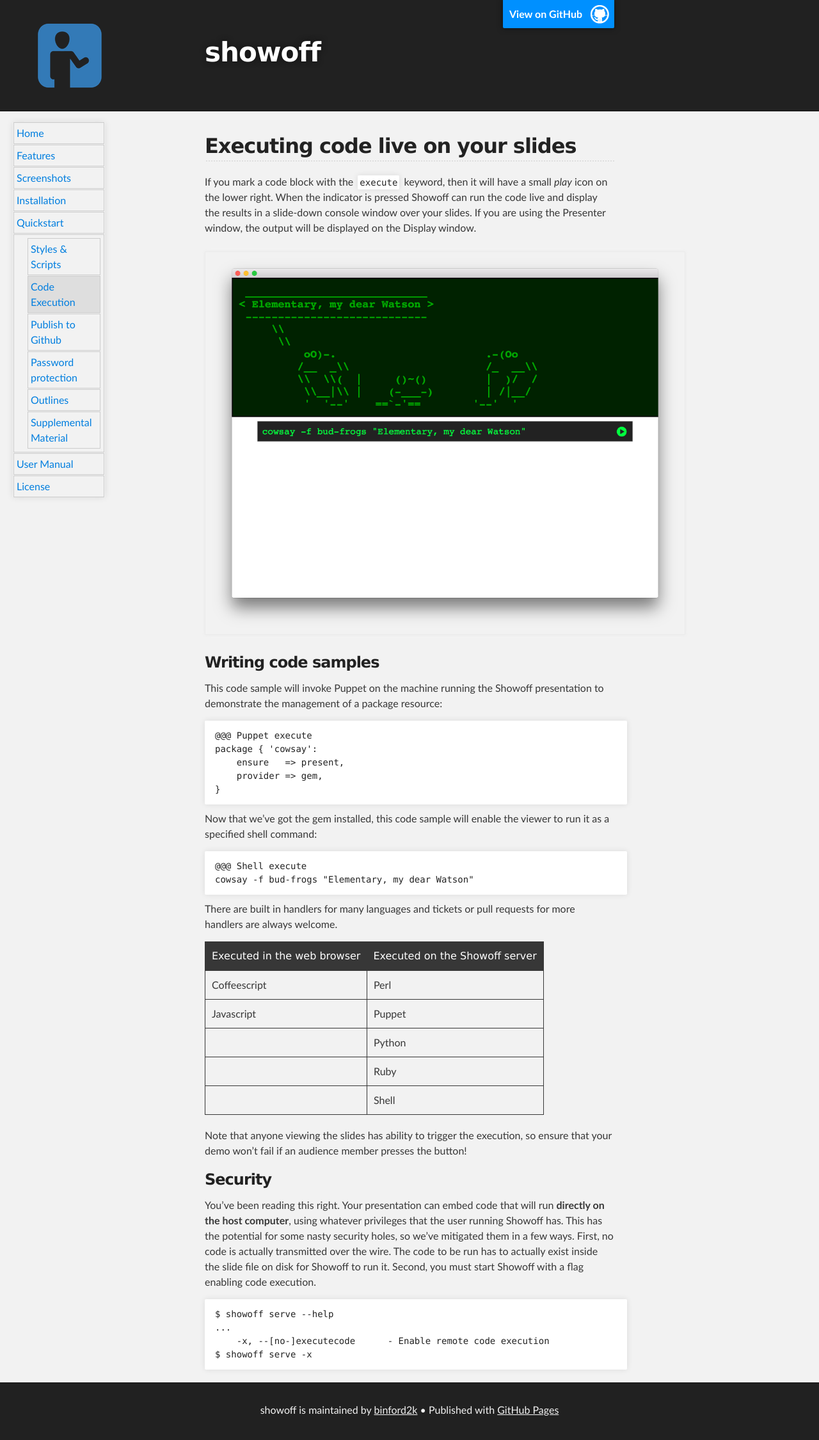
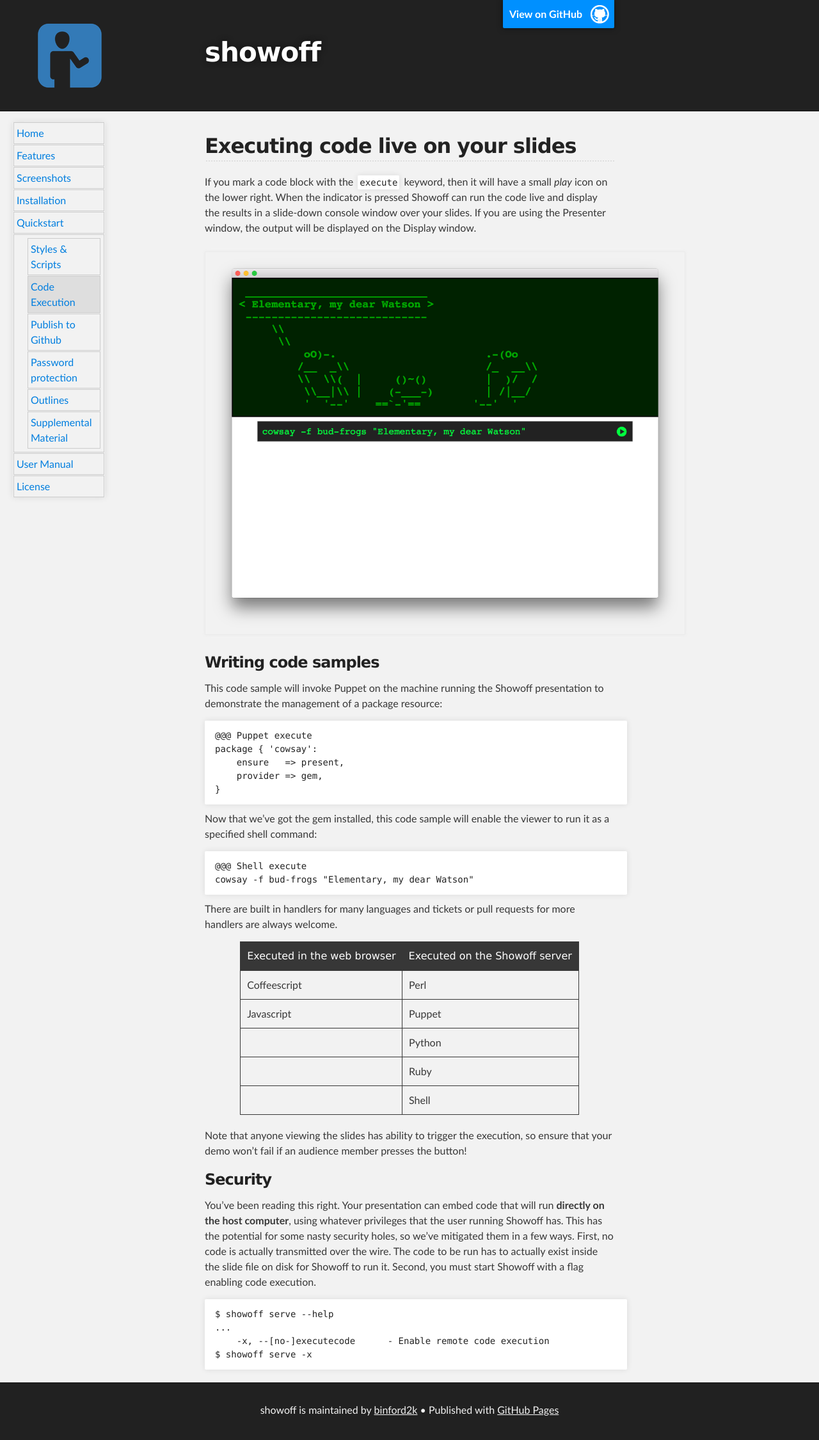
Before and after one commit to binford2k/showoff, a Jekyll site: the page built from _tutorials/executing.md, in a window 1280 px wide. Shown: the whole page at 64% size. Built offline with Jekyll 4.4.1, drawn with Linux system fonts in a browser that asks for light colours; the repository's description, which GitHub fills in, is left out.

Commit message:
center tables

```diff
--- a/css/stylesheet.css
+++ b/css/stylesheet.css
@@ -240,7 +240,7 @@ hr {
 
 table {
   border: 1px solid #373737;
-  margin-bottom: 20px;
+  margin: 0 auto 20px;
   text-align: left;
  }
 
```
